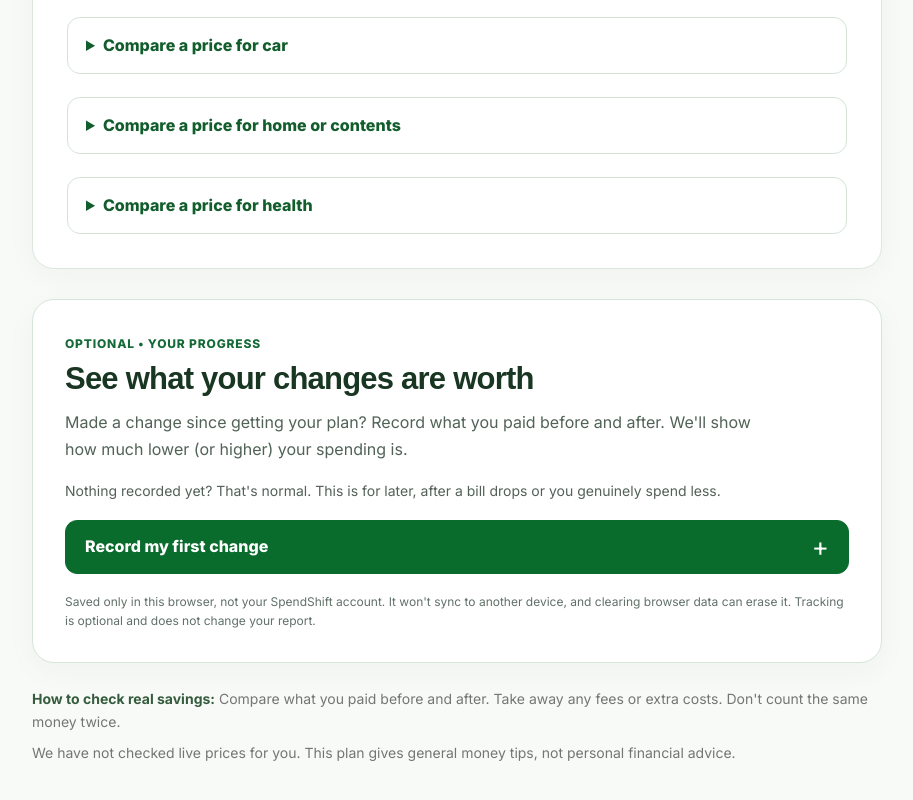
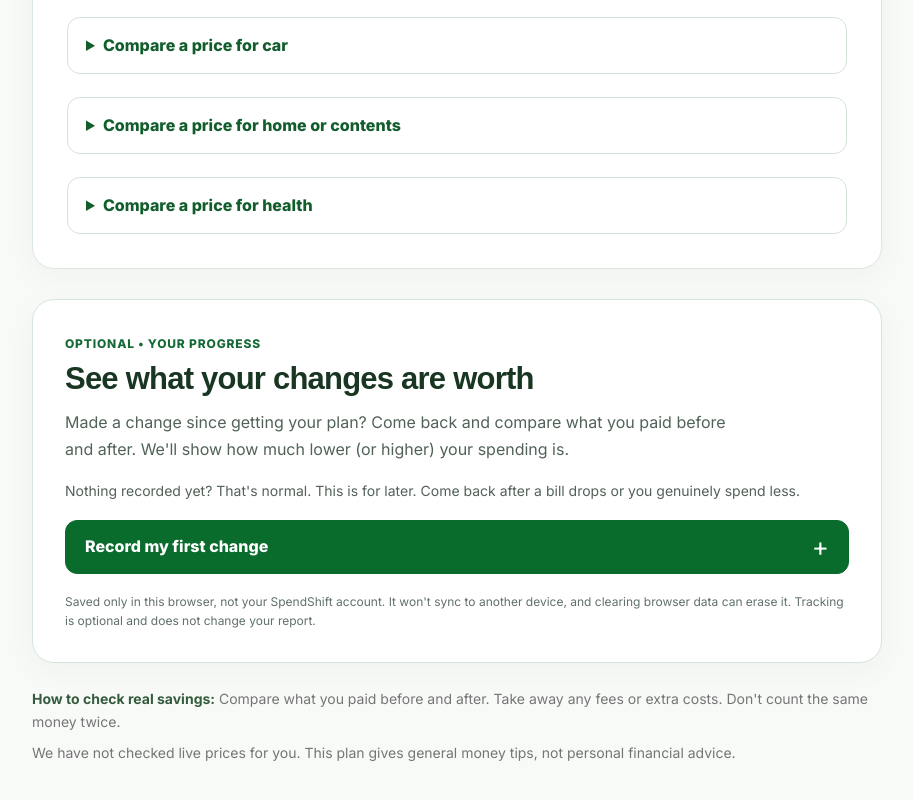
Before and after one commit to SpendShiftOfficial/Spenshiftnew, a Next.js app: page /report-preview in a window 1280 px wide. Shown: the part 2692-3492 px from the top of the page, without its empty margins (183-1096 px from the left). Built offline with nearby package versions, Linux system fonts and the light colour scheme; a web font is replaced by a local one.

Commit message:
Clarify that progress is optional and recorded after real changes

```diff
--- a/app/report/[id]/SavingsTracker.tsx
+++ b/app/report/[id]/SavingsTracker.tsx
@@ -206,7 +206,7 @@ export default function SavingsTracker({ reportId, options }: { reportId: string
       <div className={styles.trackerHeading}>
         <span className={styles.trackerEyebrow}>OPTIONAL • YOUR PROGRESS</span>
         <h2 id="savings-progress-title">See what your changes are worth</h2>
-        <p>Made a change since getting your plan? Record what you paid before and after. We'll show how much lower (or higher) your spending is.</p>
+        <p>Made a change since getting your plan? Come back and compare what you paid before and after. We'll show how much lower (or higher) your spending is.</p>
       </div>
 
       {loaded && current.length > 0 ? (
@@ -228,7 +228,7 @@ export default function SavingsTracker({ reportId, options }: { reportId: string
           </p>
         </>
       ) : (
-        <p className={styles.trackerEmpty}>Nothing recorded yet? That's normal. This is for later, after a bill drops or you genuinely spend less.</p>
+        <p className={styles.trackerEmpty}>Nothing recorded yet? That's normal. This is for later. Come back after a bill drops or you genuinely spend less.</p>
       )}
 
       {loaded && options.length > 0 && (
```
